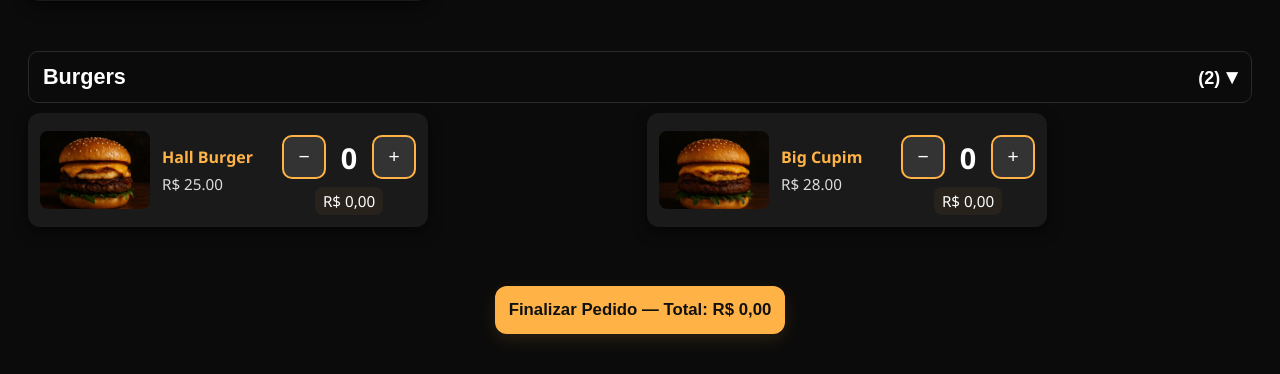
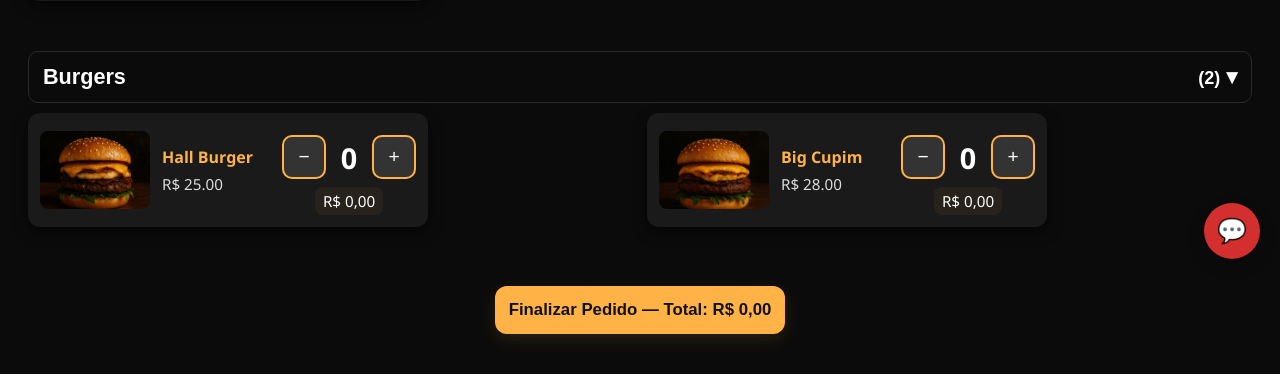
Before and after one commit to 71996376290r-sketch/nachapadelivery-txt, a Flask app: page / in a window 1280 px wide. Shown: the part 521-895 px from the top of the page. Run offline with Flask 3, Linux system fonts and the light colour scheme.

Commit message:
Update pedido.html

```diff
--- a/templates/pedido.html
+++ b/templates/pedido.html
@@ -157,5 +157,10 @@
       atualizarTotal();
     });
   </script>
+    <a href="https://nachapahallchat.onrender.com" target="_blank">
+
+    <button id="chat-open" class="chat-floating-btn">💬</button>
+   </a>
+
 </body>
 </html>
```
